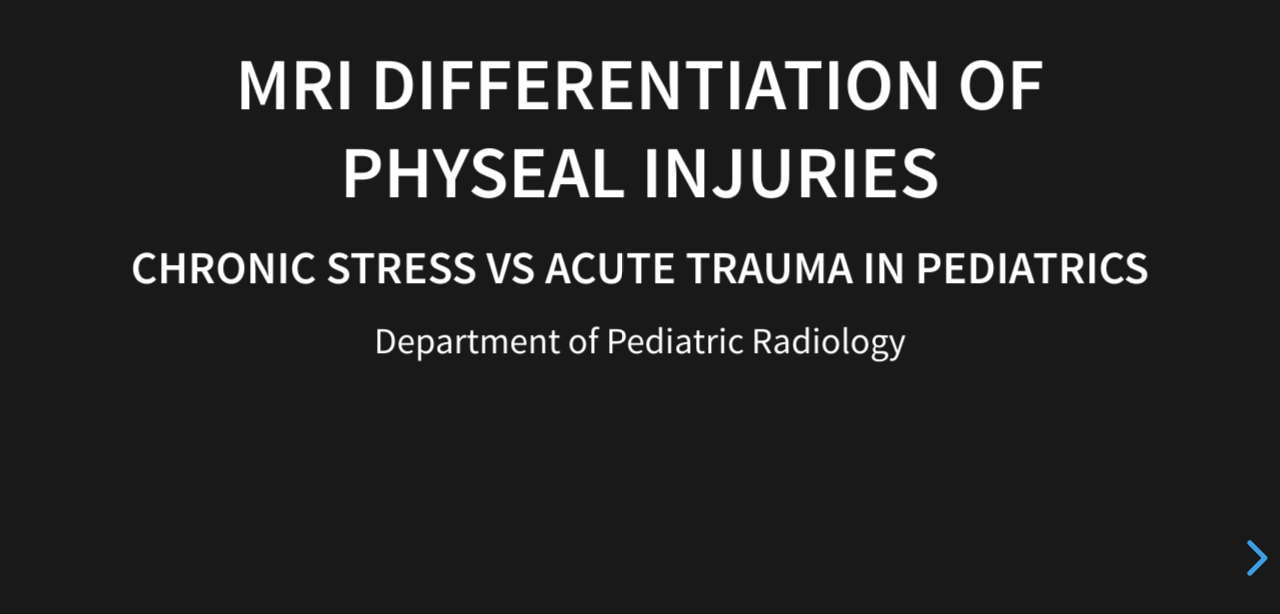
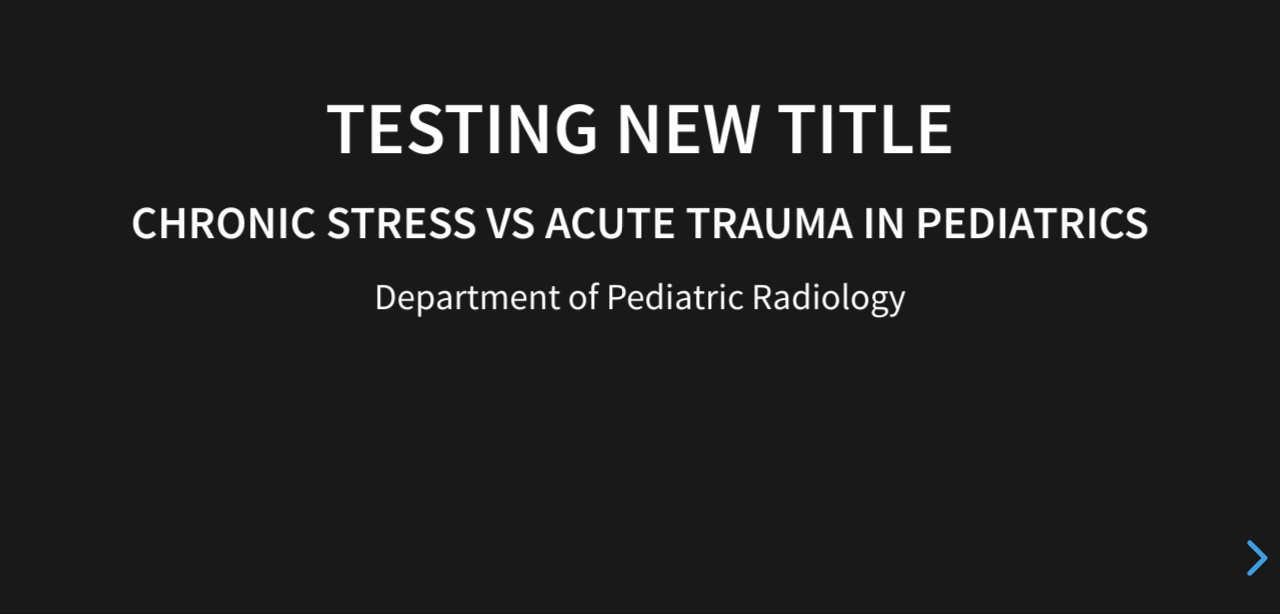
Before and after one commit to dhofstedt/physeal-injuries-presentation, a website: page index.html in a window 1280 px wide. Shown: the part 184-798 px from the top of the page. Drawn offline with nearby package versions, Linux system fonts and the light colour scheme.

Commit message:
new title page

```diff
--- a/index.html
+++ b/index.html
@@ -33,7 +33,7 @@
 
 				<!-- Title Slide -->
 				<section>
-					<h2>MRI Differentiation of Physeal Injuries</h2>
+					<h2>Testing new title</h2>
 					<h4>Chronic Stress vs Acute Trauma in Pediatrics</h4>
 					<p style="font-size: 0.8em;">Department of Pediatric Radiology</p>
 				</section>
```
